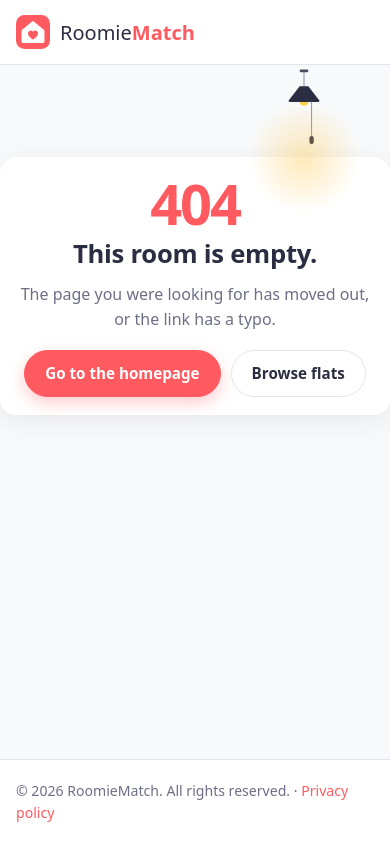
After one commit to i25aaryat-collab/TEST-1, a PHP site: page /roommate-match/_404.php in a window 390 px wide. The commit adds this page. Run offline with PHP 8.4, Linux system fonts and the light colour scheme; some libraries are stand-ins or nearby versions.

Commit message:
Audit fixes: Discover crash from stay score, no sideways scroll on phones, real 404 page, security headers, bigger tap targets, settling closes members' rooms
Co-Authored-By: Claude Opus 5.5 <noreply@anthropic.com>
Claude-Session: https://claude.ai/code/session_017xsq8mDj58HhyYqQzrdDp6

```diff
--- /dev/null
+++ b/_404.php
@@ -0,0 +1,24 @@
+<?php
+/* ==========================================================================
+ * _404.php  —  Owner: M1 (Layout)
+ * Shown by api/index.php for any address that isn't a page. The leading
+ * underscore means it can't be opened directly, only included.
+ * ========================================================================== */
+require_once __DIR__ . '/config/db.php';
+require_once __DIR__ . '/includes/auth_check.php';
+
+$pageTitle = 'Page not found';
+require __DIR__ . '/includes/header.php';
+?>
+<div class="container container-narrow not-found">
+    <div class="card">
+        <p class="nf-code">404</p>
+        <h1>This room is empty.</h1>
+        <p class="muted">The page you were looking for has moved out, or the link has a typo.</p>
+        <div class="btn-row">
+            <a class="btn btn-primary" href="<?= e(url(is_logged_in() ? (is_admin() ? 'admin/dashboard.php' : 'swipe/swipe.php') : 'index.php')) ?>"><?= is_logged_in() ? 'Back to RoomieMatch' : 'Go to the homepage' ?></a>
+            <a class="btn" href="<?= e(url('listings/index.php')) ?>">Browse flats</a>
+        </div>
+    </div>
+</div>
+<?php require __DIR__ . '/includes/footer.php'; ?>
--- a/css/style.css
+++ b/css/style.css
@@ -43,6 +43,7 @@
 /* ---------- 2. Base and layout ---------- */
 *, *::before, *::after { box-sizing: border-box; }
 html { scroll-behavior: smooth; }
+html, body { overflow-x: clip; }      /* off-screen animation starts (cards sliding in) must never widen the page */
 body {
     margin: 0;
     font-family: var(--font);
@@ -1286,3 +1287,12 @@ html[data-theme="dark"] .household-status.is-settled { background: rgba(43, 182,
 .admin-flat-row .btn { margin-left: auto; }
 .danger-zone { margin: 8px 0 24px; text-align: right; }
 .form-card + .form-card { margin-top: 18px; }
+
+/* 404 */
+.not-found { padding: 8vh 0; text-align: center; }
+.not-found .card { padding: 40px 24px; }
+.nf-code { font-size: clamp(3.5rem, 12vw, 6rem); font-weight: 800; line-height: 1; margin: 0 0 8px; color: var(--coral); letter-spacing: -.04em; }
+.not-found .btn-row { justify-content: center; margin-top: 18px; }
+
+/* Easier to tap on phones */
+.score-why a.small, .why-modal a.small, .tq-skip { display: inline-block; padding: 5px 0; min-height: 24px; }
--- a/groups/action.php
+++ b/groups/action.php
@@ -71,8 +71,9 @@ switch ($action) {
         }
         break;
     case 'settle':                                    // we've found our people: stop looking
-        settle_household($pdo, $gid, true);
-        set_flash('success', 'Congratulations! ' . $group['name'] . ' is settled. Everyone in it is now hidden from Discover.');
+        $closed = settle_household($pdo, $gid, true);
+        set_flash('success', 'Congratulations! ' . $group['name'] . ' is settled. Everyone in it is now hidden from Discover'
+            . ($closed ? ', and ' . $closed . ' room' . ($closed === 1 ? ' was' : 's were') . ' marked as taken.' : '.'));
         break;
     case 'unsettle':
         settle_household($pdo, $gid, false);
--- a/groups/view.php
+++ b/groups/view.php
@@ -45,10 +45,10 @@ require __DIR__ . '/../includes/header.php';
         <div class="grow">
             <?php if ($group['settled_at']): ?>
                 <strong>Settled. You've found your people.</strong>
-                <div class="muted small">Since <?= e(nice_date($group['settled_at'])) ?>. Nobody here shows up in Discover, and new requests stop.</div>
+                <div class="muted small">Since <?= e(nice_date($group['settled_at'])) ?>. Nobody here shows up in Discover, new requests stop, and your listed rooms are marked as taken.</div>
             <?php elseif ($full): ?>
                 <strong>Your household is complete: <?= count($members) ?> of <?= $wanted ?>.</strong>
-                <div class="muted small">Found your people? Settle the household and everyone stops showing up in Discover.</div>
+                <div class="muted small">Found your people? Settle the household: everyone stops showing up in Discover and your listed rooms close.</div>
             <?php else: ?>
                 <strong><?= count($members) ?> of <?= $wanted ?> people</strong>
                 <div class="muted small"><?= $mine ? 'You said you want to live with ' . strtolower(flatmates_label((int) $mine)) . '.' : 'Set how many people you want to live with in your profile.' ?> Keep looking, or settle early if you're happy as you are.</div>
--- a/includes/header.php
+++ b/includes/header.php
@@ -98,8 +98,8 @@ if (is_logged_in() && !is_admin() && isset($pdo)) {
         <path d="M40 30h16l20 26q1 3-2 3H22q-3 0-2-3Z" fill="var(--navy)"/>
         <path class="bulb" d="M40 59a8 7 0 0 0 16 0Z" fill="#FCD34D"/>
         <path class="cord" d="" fill="none" stroke="var(--muted)" stroke-width="1.5" stroke-linecap="round"/>
-        <path class="hit grab" d="" fill="none" stroke="transparent" stroke-width="20" style="pointer-events:stroke"/>
-        <g class="bead grab"><circle r="14" fill="transparent"/><rect x="-4" y="1" width="8" height="15" rx="4" fill="var(--navy)"/></g>
+        <path class="hit grab" d="" fill="none" stroke="transparent" stroke-width="28" style="pointer-events:stroke"/>
+        <g class="bead grab"><circle r="21" fill="transparent"/><rect x="-4" y="1" width="8" height="15" rx="4" fill="var(--navy)"/></g>
     </svg>
     <span class="hint" aria-hidden="true"></span>
 </div>
--- a/profile/view_profile.php
+++ b/profile/view_profile.php
@@ -129,7 +129,7 @@ require __DIR__ . '/../includes/header.php';
             <?php if ($result['same']): ?><p class="small"><?= e($result['same']) ?></p><?php endif; ?>
             <?php if ($result['discuss']): ?><p class="small">💬 <?= e($result['discuss']) ?></p><?php endif; ?>
             <div class="factor-list">
-                <?php foreach ($breakdown as $factor => $pts): $max = COMPATIBILITY_MAX[$factor]; ?>
+                <?php foreach ($breakdown as $factor => $pts): $max = COMPATIBILITY_MAX[$factor] ?? 100; ?>
                     <div class="factor">
                         <span class="name"><?= e($factor) ?></span>
                         <span class="bar"><i style="width: <?= round($pts / $max * 100) ?>%"></i></span>
--- a/swipe/compatibility.php
+++ b/swipe/compatibility.php
@@ -144,6 +144,7 @@ const COMPATIBILITY_MAX = [
     'Guests and shared space' => 100,
     'Food and household practices' => 100,
     'Comfort and boundaries' => 100,
+    'How long you stay' => 100,
 ];
 
 /** CSS class for colouring a score */
--- a/swipe/swipe.php
+++ b/swipe/swipe.php
@@ -247,7 +247,7 @@ require __DIR__ . '/../includes/header.php';
                                 <summary>Score breakdown</summary>
                                 <table>
                                     <?php foreach ($c['breakdown'] as $factor => $pts): ?>
-                                        <tr><td><?= e($factor) ?></td><td><span class="mini-bar"><i style="width:<?= round($pts / COMPATIBILITY_MAX[$factor] * 100) ?>%"></i></span></td><td><?= round($pts) ?>%</td></tr>
+                                        <tr><td><?= e($factor) ?></td><td><span class="mini-bar"><i style="width:<?= round($pts / (COMPATIBILITY_MAX[$factor] ?? 100) * 100) ?>%"></i></span></td><td><?= round($pts) ?>%</td></tr>
                                     <?php endforeach; ?>
                                 </table>
                             </details>
```
Also changed, not shown: api/index.php (+9 -1 lines), groups/group_helpers.php (+8 -2 lines), vercel.json.
